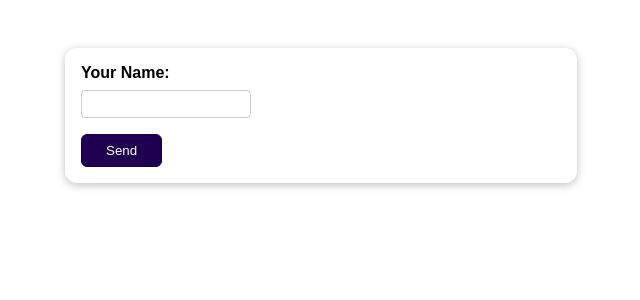
After one commit to tsytsyksvitlana/feedback, a Django app: template reviews/templates/reviews/review.html in a window 1280 px wide. The commit adds this page. Shown: the top 300 px of the page, without its empty margins (319-959 px from the left). Run offline with Django 3.2, Linux system fonts and the light colour scheme; the template is opened without the code that fills it: values that come from a table or form of the project are taken from there, others are empty.

Commit message:
styling added

```diff
--- a/feedback/asgi.py
+++ b/feedback/asgi.py
@@ -4,7 +4,7 @@ ASGI config for feedback project.
 It exposes the ASGI callable as a module-level variable named ``application``.
 
 For more information on this file, see
-https://docs.djangoproject.com/en/4.2/howto/deployment/asgi/
+https://docs.djangoproject.com/en/3.1/howto/deployment/asgi/
 """
 
 import os
--- a/feedback/urls.py
+++ b/feedback/urls.py
@@ -1,8 +1,7 @@
-"""
-URL configuration for feedback project.
+"""feedback URL Configuration
 
 The `urlpatterns` list routes URLs to views. For more information please see:
-    https://docs.djangoproject.com/en/4.2/topics/http/urls/
+    https://docs.djangoproject.com/en/3.1/topics/http/urls/
 Examples:
 Function views
     1. Add an import:  from my_app import views
--- a/feedback/wsgi.py
+++ b/feedback/wsgi.py
@@ -4,7 +4,7 @@ WSGI config for feedback project.
 It exposes the WSGI callable as a module-level variable named ``application``.
 
 For more information on this file, see
-https://docs.djangoproject.com/en/4.2/howto/deployment/wsgi/
+https://docs.djangoproject.com/en/3.1/howto/deployment/wsgi/
 """
 
 import os
--- a/reviews/apps.py
+++ b/reviews/apps.py
@@ -2,5 +2,4 @@ from django.apps import AppConfig
 
 
 class ReviewsConfig(AppConfig):
-    default_auto_field = 'django.db.models.BigAutoField'
     name = 'reviews'
--- a/reviews/forms.py
+++ b/reviews/forms.py
@@ -1,7 +1,8 @@
 from django import forms
 
+
 class ReviewForm(forms.Form):
-    user_name=forms.CharField(label="Your Name", max_length=100, error_messages={
-        "required": "You name must not to be empty",
-        "max_length": "Please, enter a shorter name!"
+    user_name = forms.CharField(label="Your Name", max_length=100, error_messages={
+        "required": "Your name must not be empty!",
+        "max_length": "Please enter a shorter name!"
     })
--- /dev/null
+++ b/reviews/static/reviews/styles.css
@@ -0,0 +1,70 @@
+body {
+  font-family: sans-serif;
+  margin: 0;
+}
+
+form {
+  margin: 3rem auto;
+  width: 90%;
+  max-width: 30rem;
+  padding: 1rem;
+  border-radius: 12px;
+  background-color: white;
+  box-shadow: 0 2px 8px rgba(0, 0, 0, 0.26);
+}
+
+button {
+  cursor: pointer;
+  padding: 0.5rem 1.5rem;
+  border-radius: 6px;
+  background-color: #1f0050;
+  color: white;
+  border: 1px solid #1f0050;
+}
+
+button:hover,
+button:active {
+  background-color: #320777;
+  border-color: #320777;
+}
+
+.form-control {
+  margin-bottom: 1rem;
+}
+
+.form-control input {
+  font: inherit;
+  padding: 0.25rem;
+  border-radius: 4px;
+  border: 1px solid #ccc;
+  display: block;
+  width: 10rem;
+}
+
+.form-control input:focus {
+  border-color: #1f0050;
+  outline: none;
+  background-color: #f4eeff;
+}
+
+.form-control label {
+  font-weight: bold;
+  display: block;
+  margin-bottom: 0.5rem;
+}
+
+.errorlist {
+  list-style: none;
+  margin: 0.5rem 0;
+  padding: 0;
+  color: #680000;
+}
+
+.errors input {
+  border-color: #680000;
+  background-color: #fde3e3;
+}
+
+.errors label {
+  color: #680000;
+}
--- /dev/null
+++ b/reviews/templates/reviews/review.html
@@ -0,0 +1,22 @@
+{% load static %}
+
+<!DOCTYPE html>
+<html lang="en">
+<head>
+  <meta charset="UTF-8">
+  <meta name="viewport" content="width=device-width, initial-scale=1.0">
+  <title>Your Review</title>
+  <link rel="stylesheet" href="{% static "reviews/styles.css" %}">
+</head>
+<body>
+  <form action="/" method="POST">
+    {% csrf_token %}
+    <div class="form-control {% if form.user_name.errors %}errors{% endif %}">
+      {{ form.user_name.label_tag }}
+      {{ form.user_name }}
+      {{ form.user_name.errors }}
+    </div>
+    <button type="submit">Send</button>
+  </form>
+</body>
+</html>
--- a/reviews/urls.py
+++ b/reviews/urls.py
@@ -3,6 +3,6 @@ from django.urls import path
 from . import views
 
 urlpatterns = [
-    path("", views.review),
-    path("thank-you", views.thank_you)
+     path("", views.review),
+     path("thank-you", views.thank_you)
 ]
```
Also changed, not shown: feedback/settings.py (+12 -15 lines), reviews/templates/reviews/reviews.html (deleted, +0 -21 lines), reviews/templates/reviews/thank_you.html (+4 -5 lines), reviews/views.py (+12 -11 lines).
